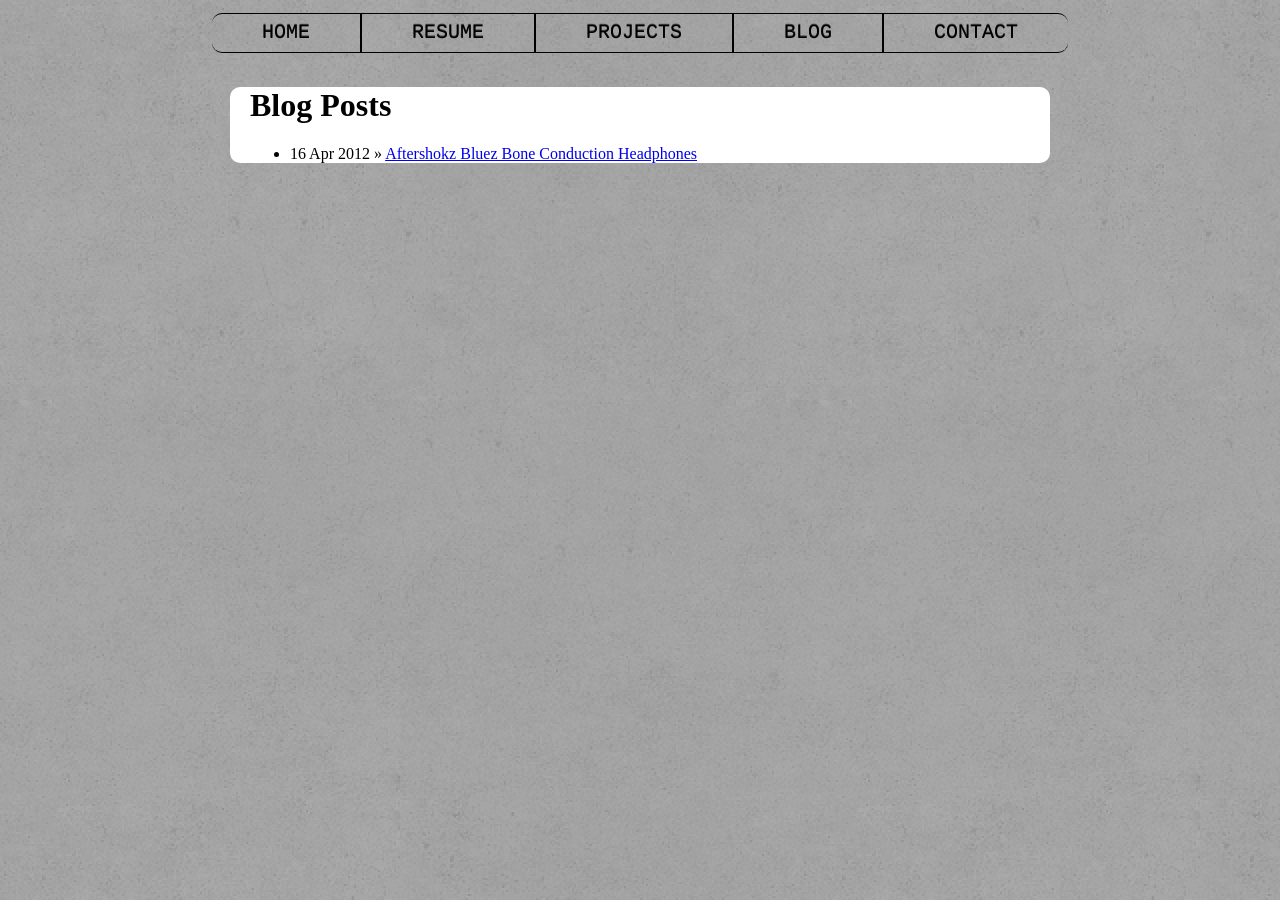
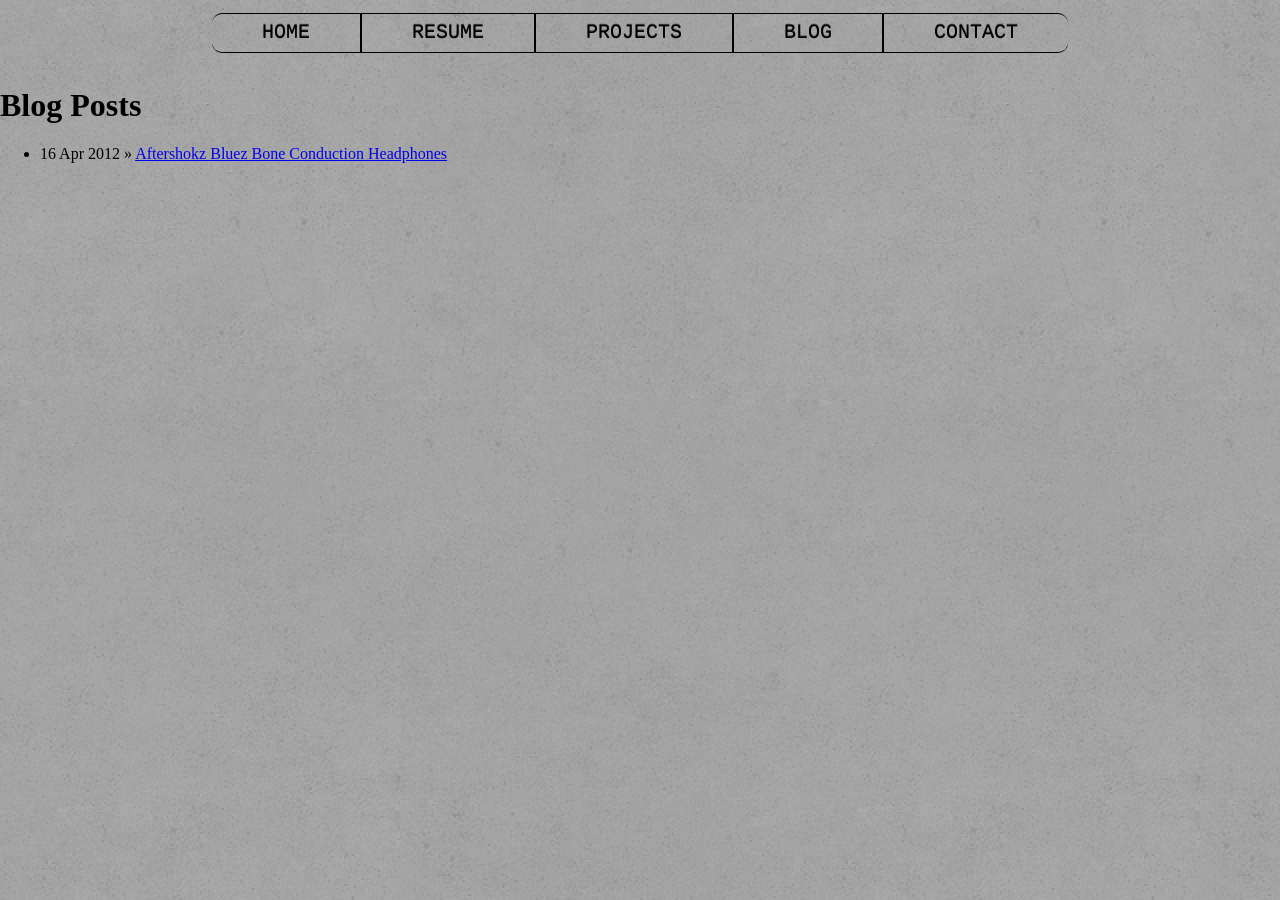
Before and after one commit to mathomastech/mathomastech.github.io, a Jekyll site: the page built from Blog/index.html, in a window 1280 px wide. Built offline with Jekyll 4.4.1, drawn with Linux system fonts in a browser that asks for light colours.

Commit message:
Modified the class names and formatting for blog page.

```diff
--- a/Blog/index.html
+++ b/Blog/index.html
@@ -3,9 +3,9 @@
 title: Your New Jekyll Site
 ---
 
-<div class=BlogTemplate>
+<div class=blogLanding>
   <h1>Blog Posts</h1>
-  <ul class="posts">
+  <ul class="postList">
     {% for post in site.posts %}
       <li><span>{{ post.date | date_to_string }}</span> &raquo; <a href="{{ post.url }}">{{ post.title }}</a></li>
     {% endfor %}
```
